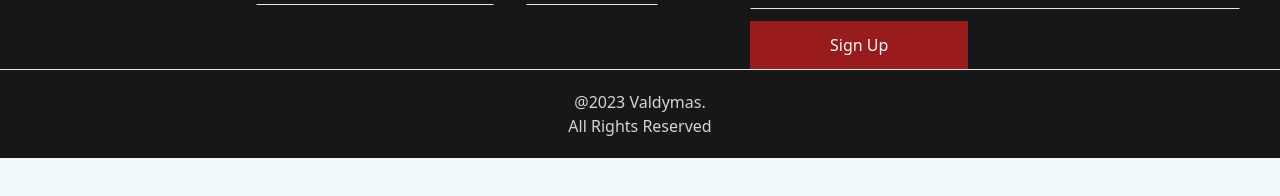
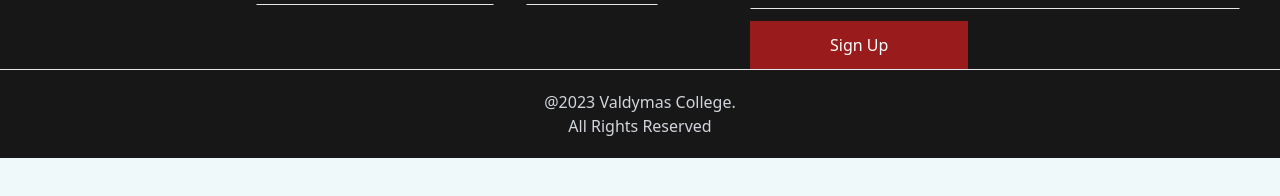
Before and after one commit to Jeremiah-jay18/Responsive-Tailwind-Footer, a React (Vite) app: page / in a window 1280 px wide. Shown: the part 276-472 px from the top of the page. Built offline with nearby package versions, Linux system fonts and the light colour scheme.

Commit message:
Update Footer.jsx

```diff
--- a/src/Components/Footer.jsx
+++ b/src/Components/Footer.jsx
@@ -109,7 +109,7 @@ const boxTwo= info.map((item,i)=>{
 </div>
 
 <hr />
-<div className='sm:text-sm py-5 px-4 footer-foot text-gray-300'>@2023 Valdymas. <span className='block'>
+<div className='sm:text-sm py-5 px-4 footer-foot text-gray-300'>@2023 Valdymas College. <span className='block'>
 All Rights Reserved
   </span></div>
 
```
